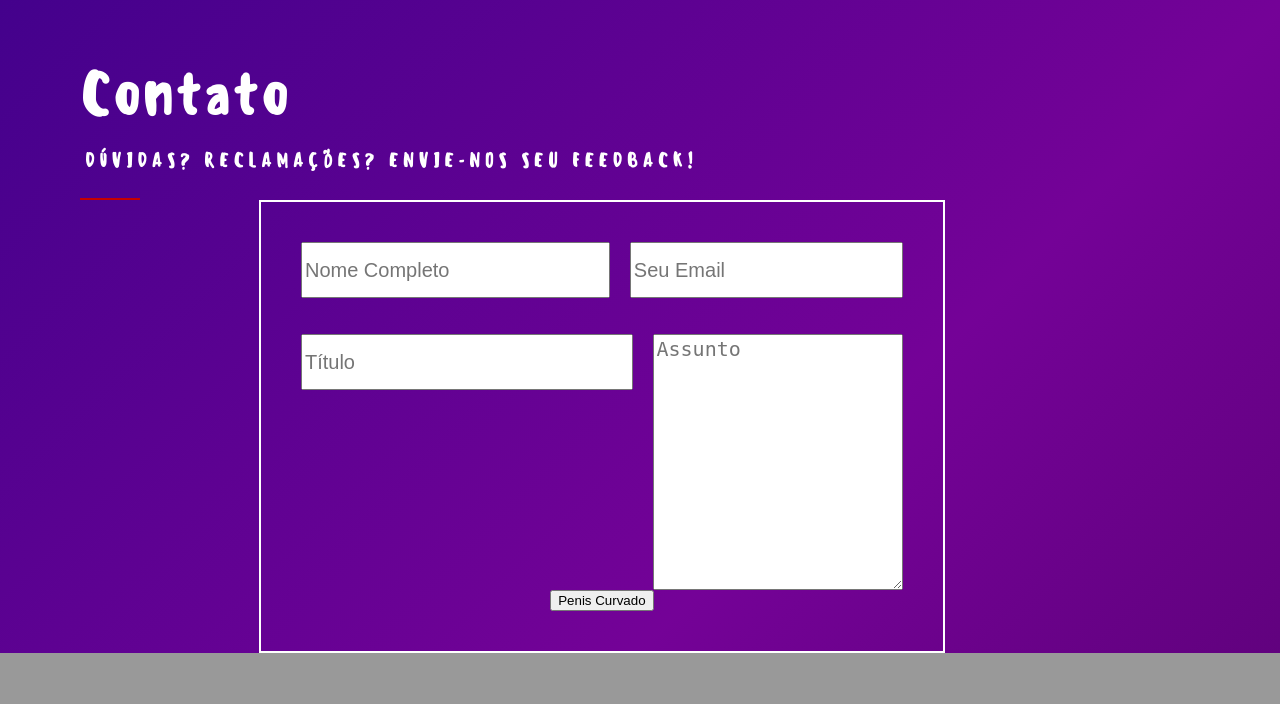
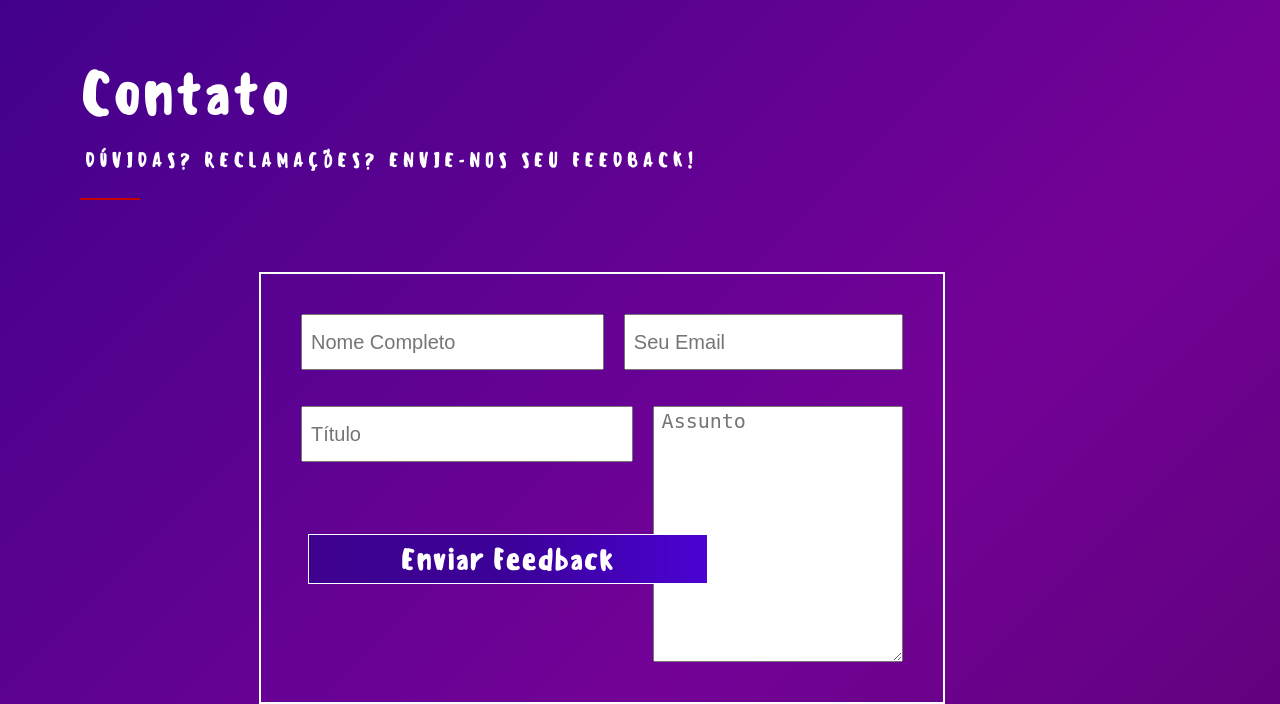
Before and after one commit to Eduardo5538/UCEAE, a PHP site: page /sobreNos.php in a window 1280 px wide. Shown: the part 2429-3133 px from the top of the page. Before the commit the page ends 3082 px from the top, so only its background shows below. Run offline with PHP 8.4, Linux system fonts and the light colour scheme.

Commit message:
formulario de contato feito

```diff
--- a/css/sobreNos.css
+++ b/css/sobreNos.css
@@ -346,24 +346,36 @@ h1 {
     border: 2px solid white;
     width: 50%;
   }
-
+  .campo{
+    font-size: 20px;
+    padding-left: .5rem;
+  }
   #txt_nomeContato{
     width: 400px;
     height: 50px;
-    font-size: 20px;
   }
   #txt_emailContato{
     width: 300px;
     height: 50px;
-    font-size: 20px;
   }
   #txt_titulo{
     width: 400px;
     height: 50px;
-    font-size: 20px;
   }
   #txt_assuntoContato{
     width: 300px;
     height: 250px;
-    font-size: 20px;
   }
+
+  .btn-enviarContato{
+    position: absolute;
+    margin-left:-23%;
+    margin-top:-10%;
+    width: 400px;
+    height: 50px;
+    font-size: 30px;
+    font-family: 'sensei';
+    background-image:linear-gradient(to right, rgb(63, 2, 143), rgb(59, 1, 151), rgb(75, 2, 211)) ;
+    color:rgb(255, 255, 255);
+    border: 1px solid white;
+  }
--- a/sobreNos.php
+++ b/sobreNos.php
@@ -131,18 +131,19 @@
             <span>Dúvidas? Reclamações? Envie-nos seu Feedback!</span>
         </h1>
     </div>
+    <br><br><br><br>
     <div class="div-formContato">
         <form action="" method="post" id="frm_formContato" class="form-contato" class="formContato">
             <div class="div-linhaForm linha1">
-                <input type="text" name="nomeContato" id="txt_nomeContato" placeholder="Nome Completo">
-                <input type="email" name="emailContato" id="txt_emailContato" placeholder="Seu Email">
+                <input type="text" name="nomeContato" id="txt_nomeContato" class="campo" placeholder="Nome Completo">
+                <input type="email" name="emailContato" id="txt_emailContato" class="campo "placeholder="Seu Email">
             </div>
             <br><br>
             <div class="div-linhaForm linha2">
-                <input type="text" name="tituloContato" id="txt_titulo" placeholder="Título"><br>
-                <textarea name="" id="txt_assuntoContato" class="assuntoContato" placeholder="Assunto"></textarea>
+                <input type="text" name="tituloContato" id="txt_titulo" class="campo" placeholder="Título"><br>
+                <textarea name="" id="txt_assuntoContato" class="campo assuntoContato" placeholder="Assunto"></textarea>
             </div>
-            <input type="button" value="Penis Curvado">
+            <input type="button" value="Enviar Feedback" class="btn-enviarContato" id="btn_contato">
         </form>
     </div>
 </body>
```
